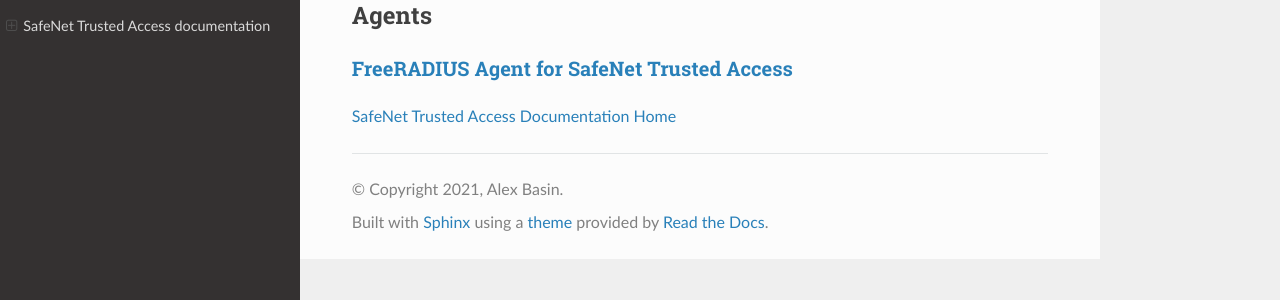
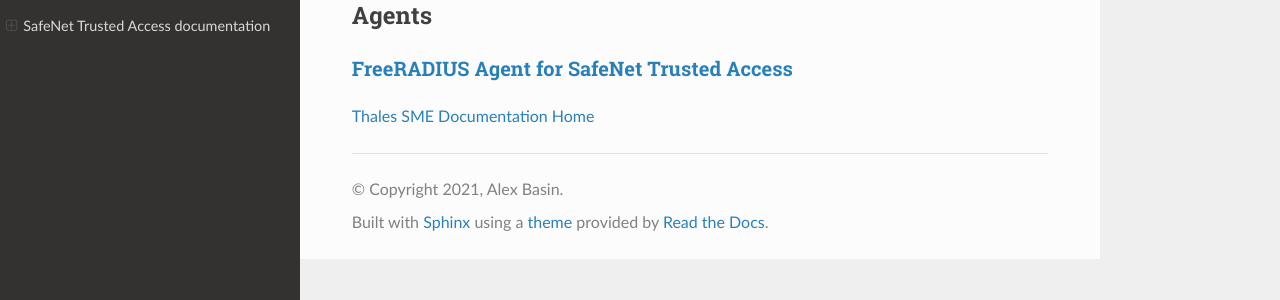
Before and after one commit to logictester/sta, a Sphinx documentation site: the page built from source/index.rst, in a window 1280 px wide. Shown: the part 161-461 px from the top of the page. Built offline with Sphinx 7.4.7 and the Read the Docs theme 2.0.0, drawn with Linux system fonts in a browser that asks for light colours; pages that are not in the unit, such as notebooks, are missing from menus.

Commit message:
Update index.rst

```diff
--- a/source/index.rst
+++ b/source/index.rst
@@ -25,4 +25,4 @@
 
 
 
-`SafeNet Trusted Access Documentation Home <https://safenet.readthedocs.io/projects/STA/en/latest/>`_
+`Thales SME Documentation Home <https://safenet.readthedocs.io/en/latest/>`_
```
